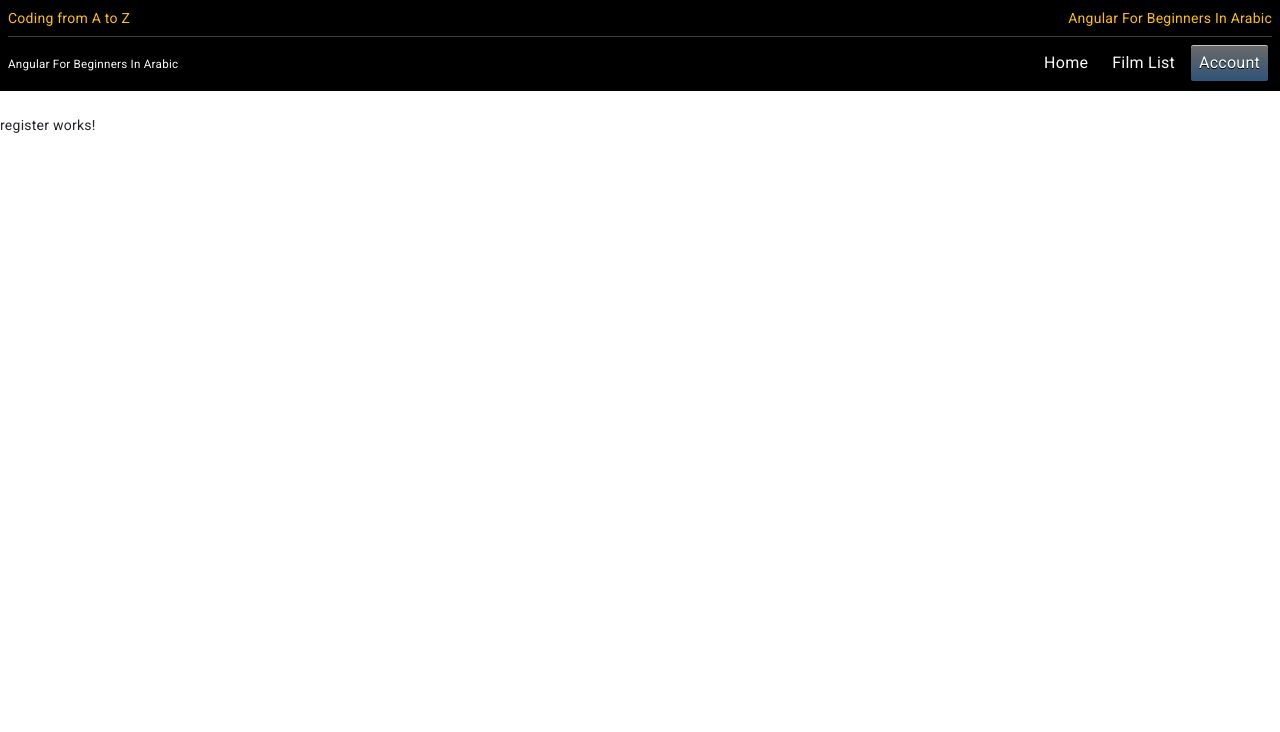
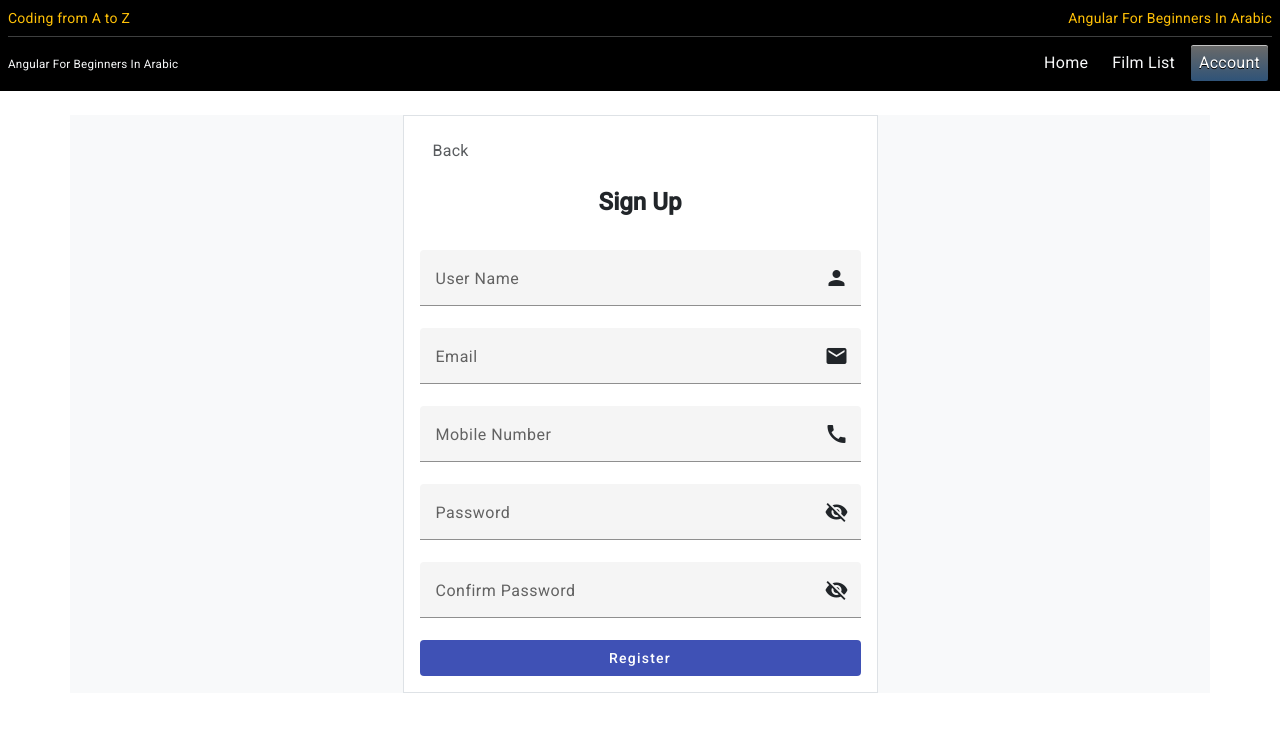
Before and after one commit to ammarnas/future_code, an Angular app: page /account/register in a window 1280 px wide. Shown: the top 732 px of the page. Built offline with nearby package versions, Linux system fonts and the light colour scheme.

Commit message:
implement register component

```diff
--- a/src/app/account/register/register.component.html
+++ b/src/app/account/register/register.component.html
@@ -1 +1,58 @@
-<p>register works!</p>
+<div class="container bg-body-tertiary">
+  <div class="row d-flex justify-content-center">
+    <div class="col-md-5 col-12 p-3 border bg-white">
+      <a
+        (click)="navigateToLogin()"
+        class="text-muted btn btn-link text-decoration-none">
+        <i class="fa-solid fa-arrow-left"></i>
+        Back
+      </a>
+      <h1 class="text-center py-3 fw-bold">Sign Up</h1>
+      <div class="row">
+        <mat-form-field appearance="fill" class="col-12">
+          <mat-label>User Name</mat-label>
+          <input matInput placeholder="Enter Your User Name">
+          <mat-icon matSuffix>person</mat-icon>
+        </mat-form-field>
+        <mat-form-field appearance="fill" class="col-12">
+          <mat-label>Email</mat-label>
+          <input matInput placeholder="Enter Your Email">
+          <mat-icon matSuffix>email</mat-icon>
+        </mat-form-field>
+        <mat-form-field appearance="fill" class="col-12">
+          <mat-label>Mobile Number</mat-label>
+          <input matInput placeholder="Enter Your Mobile Number">
+          <mat-icon matSuffix>call</mat-icon>
+        </mat-form-field>
+        <mat-form-field appearance="fill" class="col-12">
+          <mat-label>Password</mat-label>
+          <input
+            matInput
+            placeholder="Enter your password"
+            [type]="hide ? 'password' : 'text'"
+          >
+          <button
+            matSuffix
+            mat-icon-button
+            (click)="hide = !hide"
+            [attr.aria-pressed]="hide"
+            [attr.aria-label]="'Hide password'"
+            >
+              <mat-icon>{{hide ? 'visibility_off' : 'visibility'}}</mat-icon>
+          </button>
+        </mat-form-field>
+        <mat-form-field appearance="fill" class="col-12">
+          <mat-label>Confirm Password</mat-label>
+          <input matInput placeholder="Enter Your Confirm Password" [type]="hideConfirmPassword ? 'password' : 'text'">
+          <button mat-icon-button matSuffix (click)="hideConfirmPassword = !hideConfirmPassword"
+              [attr.aria-label]="'Hide password'" [attr.aria-pressed]="hideConfirmPassword">
+              <mat-icon>{{hideConfirmPassword ? 'visibility_off' : 'visibility'}}</mat-icon>
+          </button>
+      </mat-form-field>
+      <div class="col-12">
+        <button mat-flat-button color="primary" class="w-100">Register</button>
+      </div>
+      </div>
+    </div>
+  </div>
+</div>
--- a/src/app/account/register/register.component.ts
+++ b/src/app/account/register/register.component.ts
@@ -1,12 +1,21 @@
-import { Component } from '@angular/core';
+import { Component, inject } from '@angular/core';
+import { SharedModule } from '../../shared/shared.module';
+import { NavigationService } from '../../shared/services/navigation.service';
 
 @Component({
   selector: 'app-register',
   standalone: true,
-  imports: [],
+  imports: [SharedModule],
   templateUrl: './register.component.html',
   styleUrl: './register.component.scss'
 })
 export class RegisterComponent {
 
+  hide = true;
+  hideConfirmPassword = true;
+  private navigationService = inject(NavigationService);
+
+  navigateToLogin(): void {
+    this.navigationService.navigateByUrl('/account/login');
+  }
 }
```
